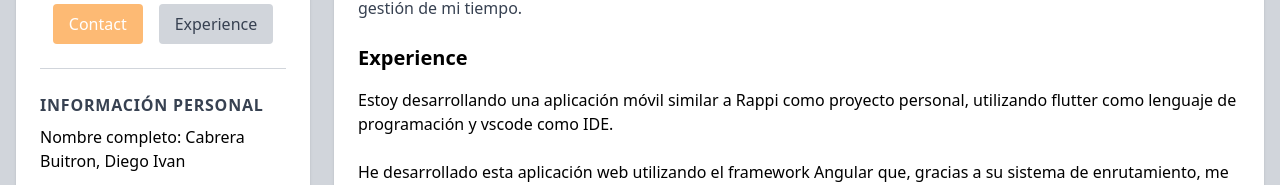
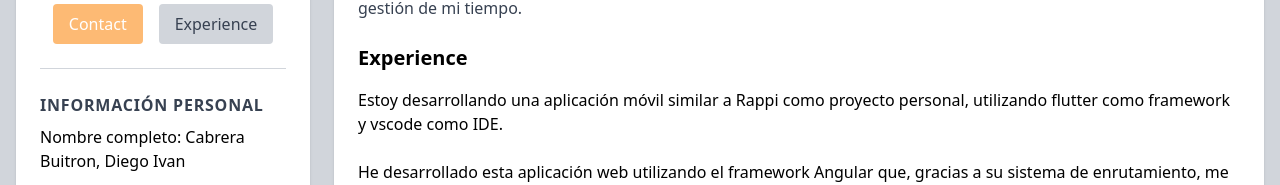
Before and after one commit to omele7/portfolio-beta, an Angular app: page /profile in a window 1280 px wide. Shown: the part 396-581 px from the top of the page. Built offline with nearby package versions, Linux system fonts and the light colour scheme.

Commit message:
feat: fixed the profile section

```diff
--- a/src/app/pages/profile/profile.component.html
+++ b/src/app/pages/profile/profile.component.html
@@ -31,7 +31,7 @@
                     <h2 class="text-xl font-bold mt-6 mb-4">Experience</h2>
                     <div class="mb-6">
                         <p class="mt-2">
-                            Estoy desarrollando una aplicación móvil similar a Rappi como proyecto personal, utilizando flutter como lenguaje de programación y vscode como IDE.
+                            Estoy desarrollando una aplicación móvil similar a Rappi como proyecto personal, utilizando flutter como framework y vscode como IDE.
                         </p>
                     </div>
                     <div class="mb-6">
```
